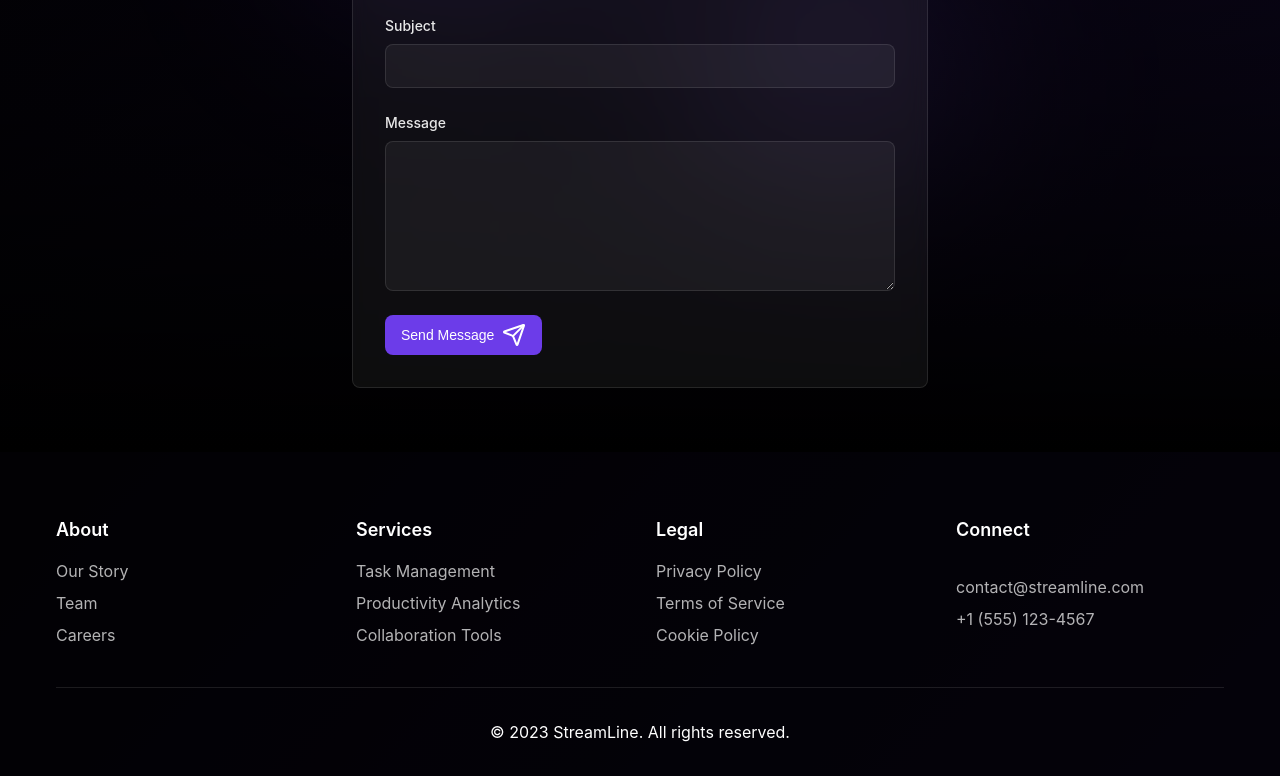
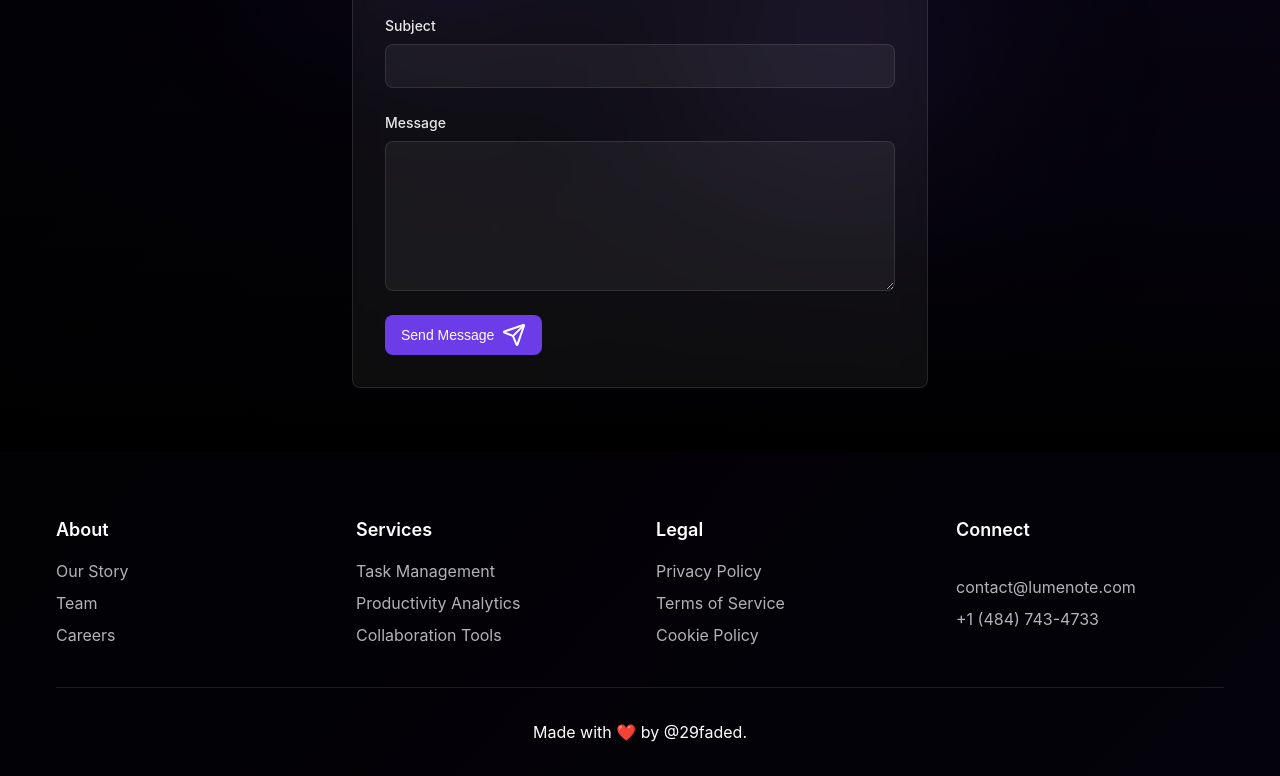
Before and after one commit to edieyelovesye/lumenotedemo, a plain HTML site: page mainweb/contact.html in a window 1280 px wide. Shown: the part 576-1352 px from the top of the page. Drawn offline with nearby package versions, Linux system fonts and the light colour scheme.

Commit message:
Update contact.html

```diff
--- a/mainweb/contact.html
+++ b/mainweb/contact.html
@@ -3,7 +3,7 @@
 <head>
     <meta charset="UTF-8">
     <meta name="viewport" content="width=device-width, initial-scale=1.0">
-    <title>Contact Us - StreamLine</title>
+    <title>Contact Us | Lumenote</title>
     <link rel="stylesheet" href="./assets/css/styles.css">
     <script src="https://unpkg.com/lucide@latest"></script>
 </head>
@@ -15,7 +15,7 @@
                     <div class="logo-icon">
                         <div class="logo-dot"></div>
                     </div>
-                    <span class="logo-text">StreamLine</span>
+                    <span class="logo-text">Lumenote</span>
                 </a>
                 <div class="nav-links">
                     <a href="index.html#home">Home</a>
@@ -104,13 +104,13 @@
                         <a href="#"><i data-lucide="linkedin"></i></a>
                     </div>
                     <div class="contact-info">
-                        <p>contact@streamline.com</p>
-                        <p>+1 (555) 123-4567</p>
+                        <p>contact@lumenote.com</p>
+                        <p>+1 (484) 743-4733</p>
                     </div>
                 </div>
             </div>
             <div class="footer-bottom">
-                <p>&copy; 2023 StreamLine. All rights reserved.</p>
+                <p>Made with ❤️ by @29faded.</p>
             </div>
         </div>
     </footer>
```
